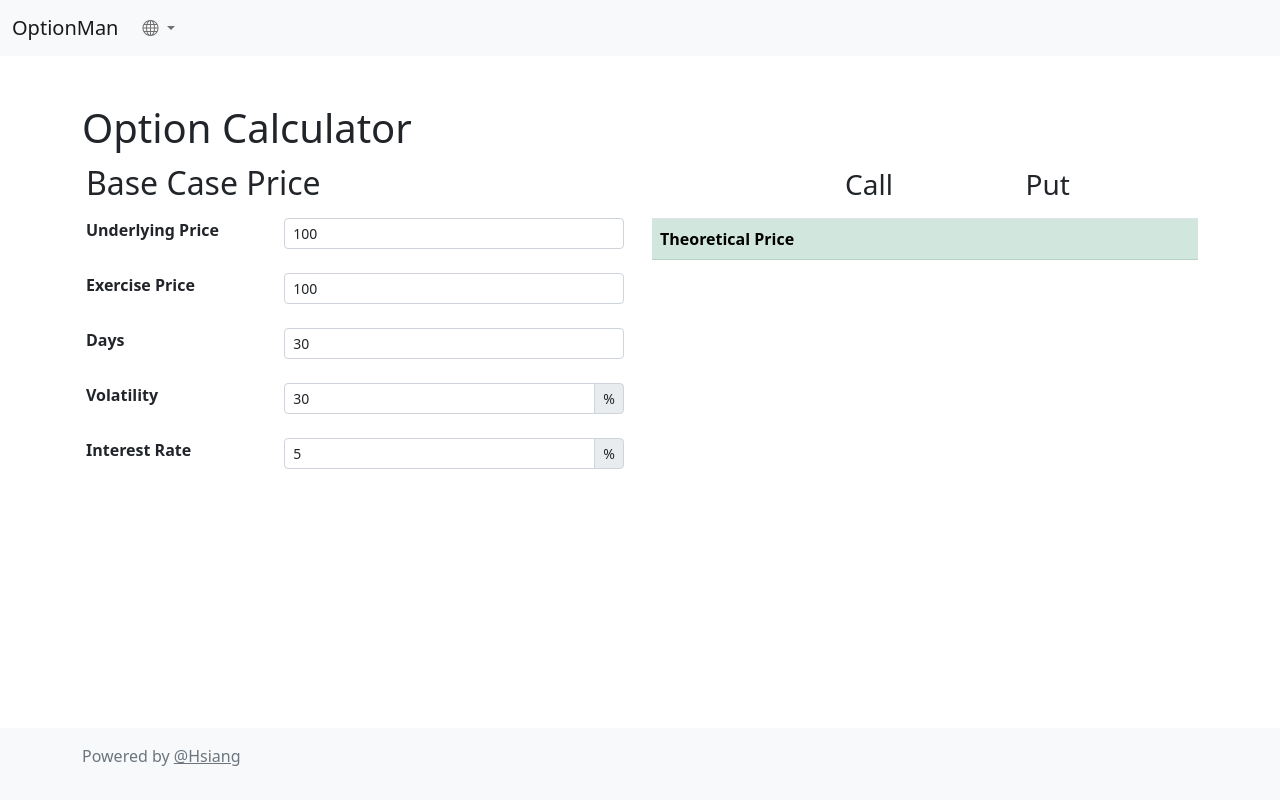
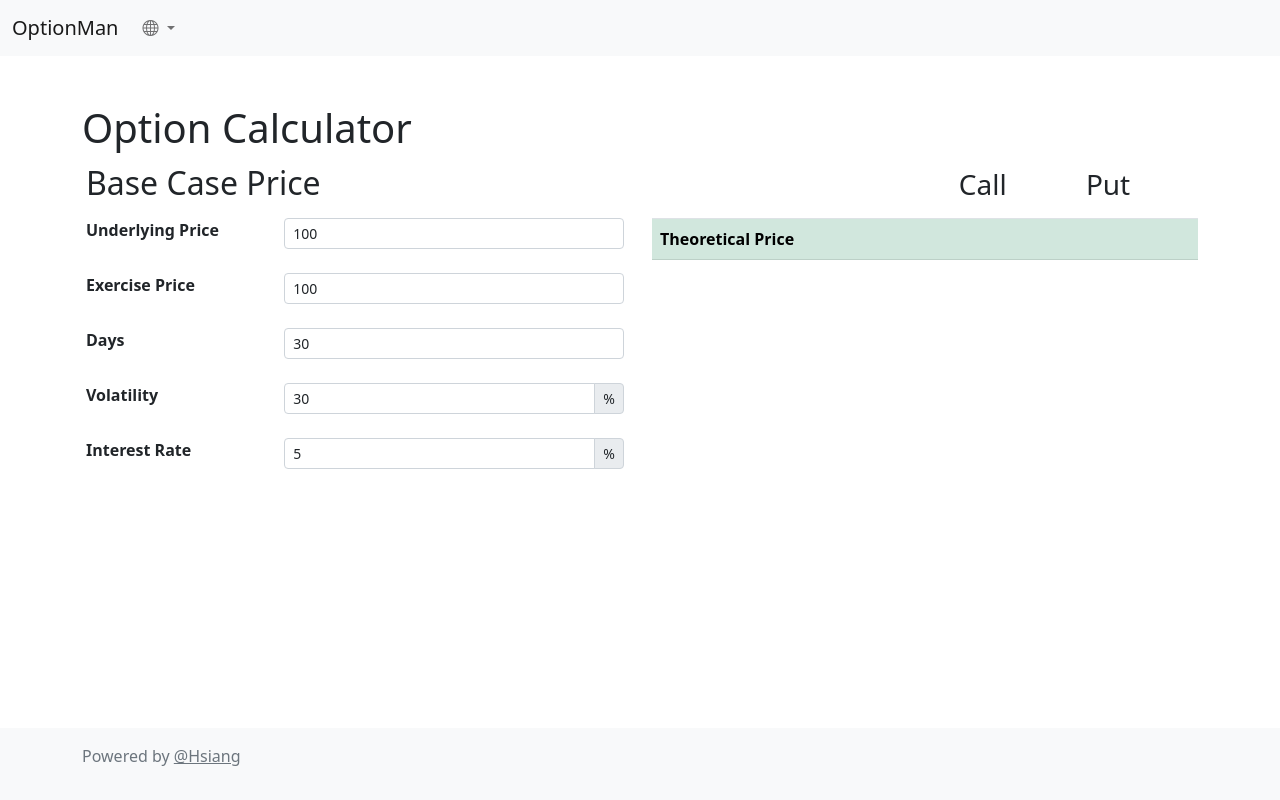
Before and after one commit to chienhsiang-hung/option-man, a plain HTML site: page index.html in a window 1280 px wide. Drawn offline with nearby package versions, Linux system fonts and the light colour scheme; a script that the page names is missing.

Commit message:
Update index.html

```diff
--- a/index.html
+++ b/index.html
@@ -34,7 +34,7 @@
 
     <style>
       a, a:hover {color: inherit;}
-      th {
+      .table-sm th, .table-success th {
         min-width: 16ch;
       }
     </style>
```
